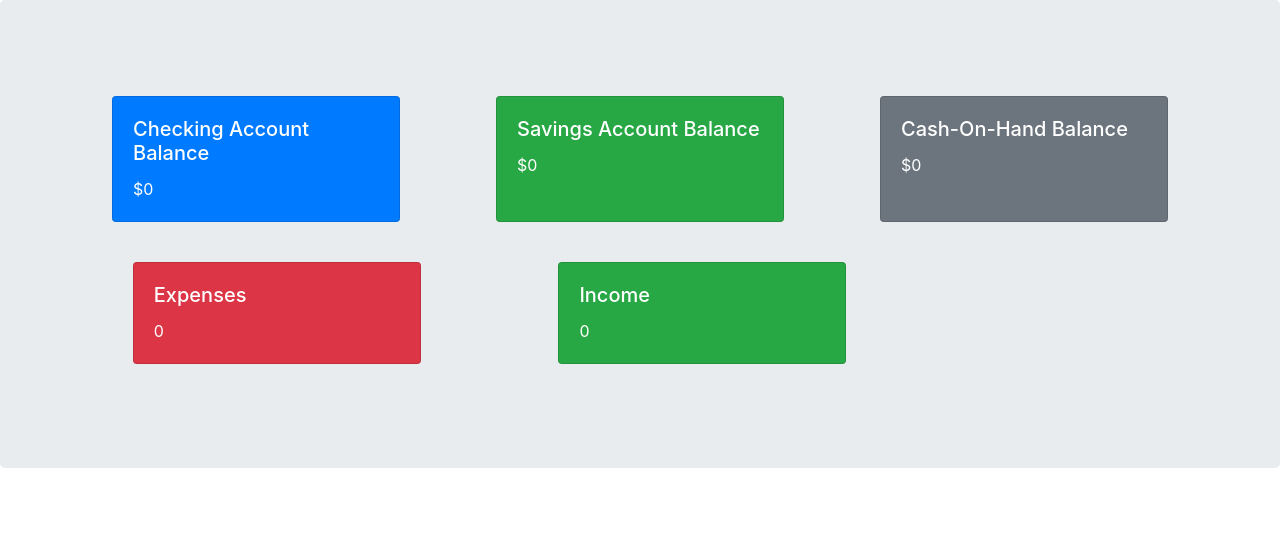
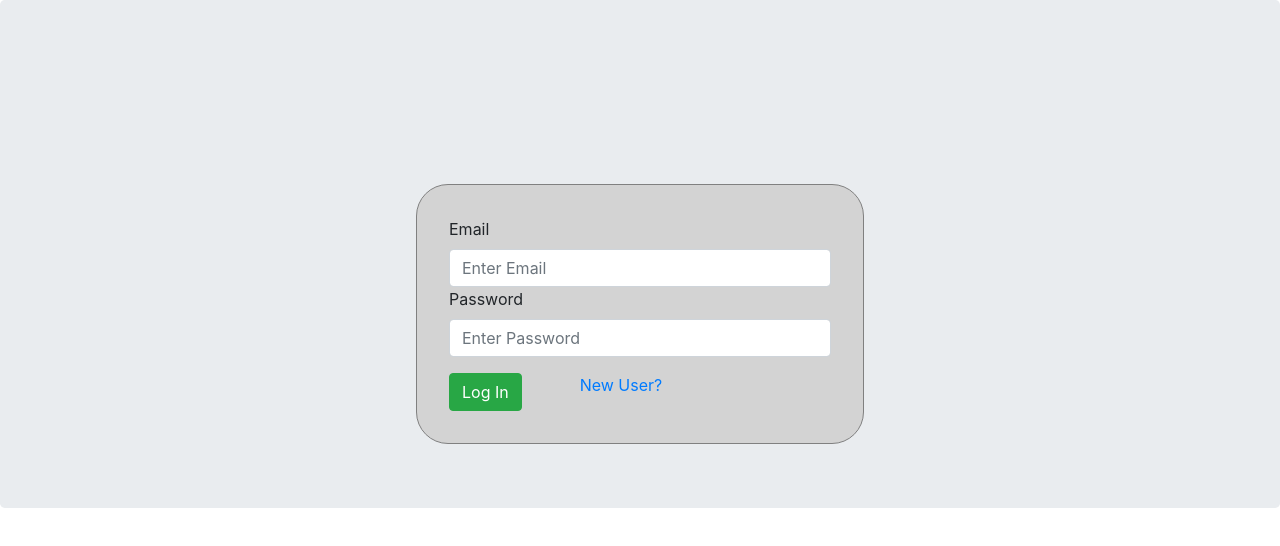
Before and after one commit to JAbuSirriya/financeApp-client, a React (Create React App) app in the folder client/: page / in a window 1280 px wide. Shown: the top 546 px of the page. Built offline with nearby package versions, Linux system fonts and the light colour scheme.

Commit message:
heroku deployment

```diff
--- a/client/src/App.js
+++ b/client/src/App.js
@@ -60,7 +60,7 @@ const App = () =>  {
 
       {isLoggedIn() && <Navbar bg="light" expand="lg">
 
-          <Navbar.Brand href="/">React-Bootstrap</Navbar.Brand>
+          <Navbar.Brand href="/home">React-Bootstrap</Navbar.Brand>
   <Navbar.Toggle aria-controls="basic-navbar-nav" />
   <Navbar.Collapse id="basic-navbar-nav">
     <Nav className="mr-auto">
@@ -79,10 +79,10 @@ const App = () =>  {
 
         <Jumbotron>
         <Switch>
-          <Route exact path="/login" component={Login} />
+          <Route exact path="/" component={Login} />
           <Route exact path="/logout" component={Logout} />
           <Route exact path="/register" component={Register} />
-          <Route exact path="/">
+          <Route exact path="/home">
           < Accounts
             cashOnHandBalance={accountData && accountData.cashOnHandBalance || 0}
             checkingBalance ={accountData && accountData.checkingBalance || 0}
--- a/client/src/components/Logout.jsx
+++ b/client/src/components/Logout.jsx
@@ -3,7 +3,7 @@ import React from 'react';
 export const Logout = () => {
     React.useEffect(() => {
         localStorage.removeItem('token');
-        window.location.href = "/login";
+        window.location.href = "/";
     }, []);
     return null;
 }
--- a/client/src/components/Register.jsx
+++ b/client/src/components/Register.jsx
@@ -57,7 +57,7 @@ export default class Login extends Component {
   </Button>
       </Col>
       <Col xs="4">
-      <Link to="/login">Existing User?</Link>
+      <Link to="/">Existing User?</Link>
       </Col>
 
 
```
